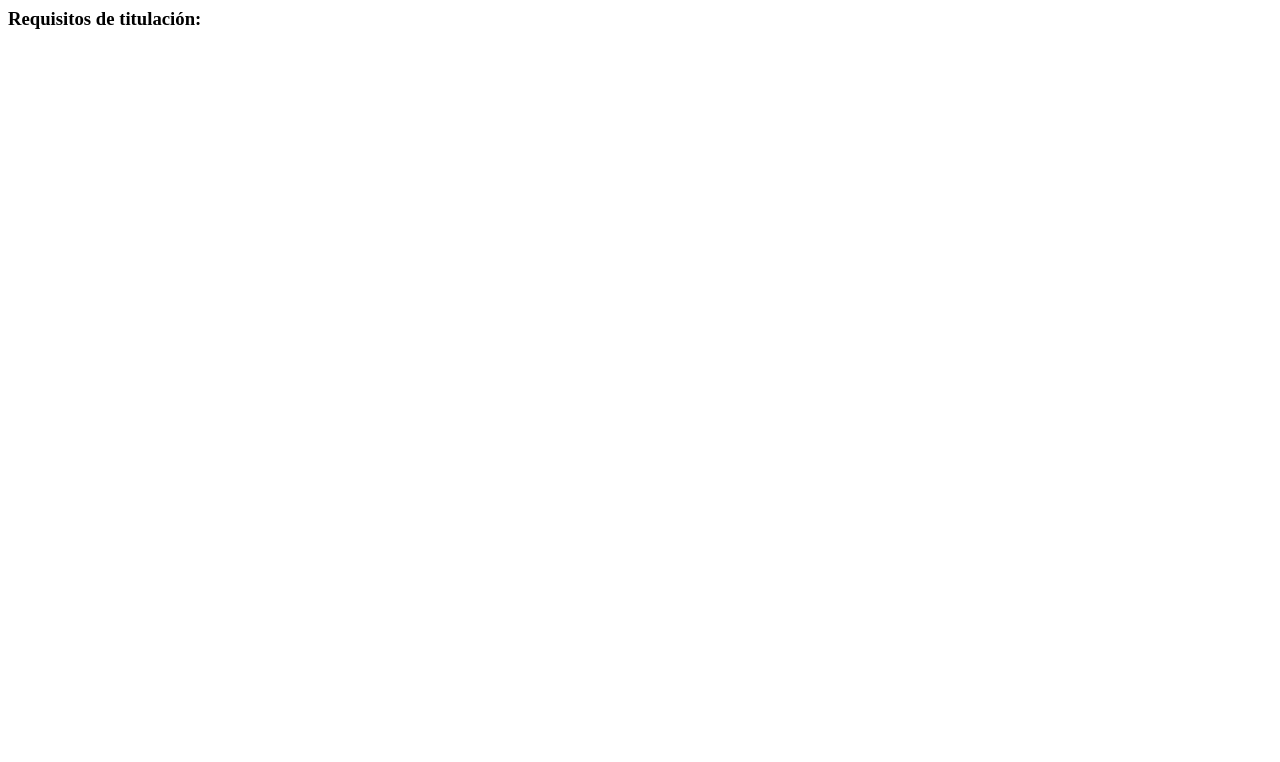
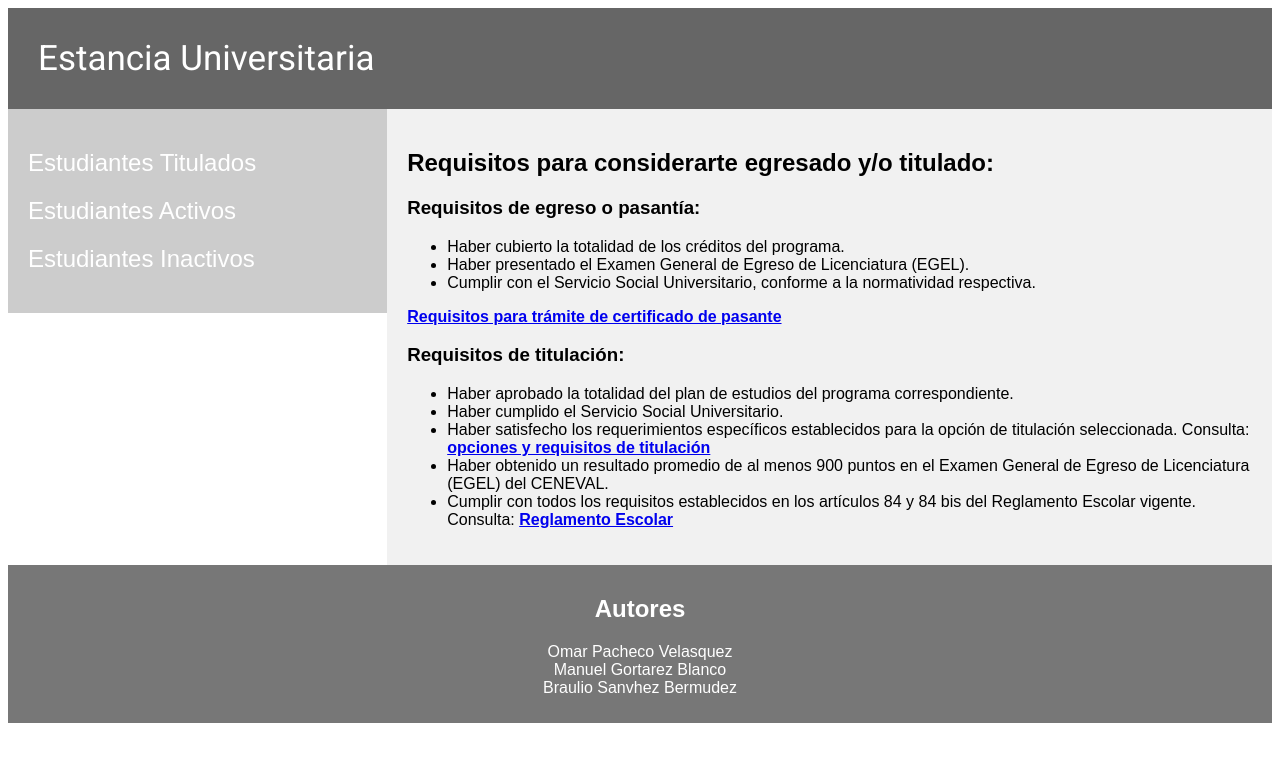
Before and after one commit to omarpach/LCC-en-numeros, a plain HTML site: page egreso.html in a window 1280 px wide. Drawn offline with Linux system fonts and the light colour scheme.

Commit message:
final commit

```diff
--- a/css/style.css
+++ b/css/style.css
@@ -8,8 +8,8 @@ body {
 
 /* Style the header */
 #encabezado {
-  /*display: flex;*/
-  /*flex-wrap: wrap;*/
+  display: flex;
+  flex-wrap: wrap;
   background-color: #666;
   padding: 30px;
   text-align: center;
@@ -65,11 +65,6 @@ footer ul {
   background-color: rgb(241, 241, 241);
 }
 
-/*section {*/
-/*  display: flex;*/
-/*  flex-direction: row;*/
-/*}*/
-
 /* Clear floats after the columns */
 section::after {
   content: "";
--- a/egreso.html
+++ b/egreso.html
@@ -1 +1,84 @@
+<!DOCTYPE html>
+<html lang="en">
+
+<head>
+  <title>LCC en Numeros</title>
+  <meta charset="utf-8">
+  <meta name="viewport" content="width=device-width, initial-scale=1">
+  <link rel="stylesheet" href="css/style.css">
+  <link rel="icon" type="image-x/icon" href="images/favicon.ico">
+  <link rel="preconnect" href="https://fonts.googleapis.com">
+  <link rel="preconnect" href="https://fonts.gstatic.com" crossorigin>
+  <link href="https://fonts.googleapis.com/css2?family=Roboto:ital,wght@0,100..900;1,100..900&display=swap"
+    rel="stylesheet">
+</head>
+
+<!-- Esta página enlista los requisitos los cuales un estudiante puede considerarse egresado o titulado. -->
+
+<body>
+  <!-- Seccion del encabezado -->
+  <header id="encabezado">
+    <div id="nombre-pagina">
+      Estancia Universitaria
+    </div>
+  </header>
+
+  <!-- Contenido al centro de la pagina -->
+  <section>
+    <!-- Menu lateral -->
+    <nav id="sidebar">
+      <!-- Links relacionados -->
+      <ul>
+        <li><a class="page-link" href="/index.html">Estudiantes Titulados</a></li>
+        <li><a class="page-link" href="/egreso.html">Estudiantes Activos</a></li>
+        <li><a class="page-link" href="/inactivos.html">Estudiantes Inactivos</a></li>
+      </ul>
+    </nav>
+
+    <!-- Seccion del contenido del articulo -->
+    <article class="articulo">
+      <h2>Requisitos para considerarte egresado y/o titulado:</h2>
+
+      <div>
+        <h3><strong>Requisitos de egreso o pasantía:</strong></h3>
+        <ul>
+          <li>Haber cubierto la totalidad de los créditos del programa.</li>
+          <li>Haber presentado el Examen General de Egreso de Licenciatura (EGEL).</li>
+          <li>Cumplir con el Servicio Social Universitario, conforme a la normatividad respectiva.</li>
+        </ul>
+        <p><strong><a href="https://serviciosescolares.unison.mx/certificado-de-estudios/" target="_blank"
+              rel="noopener noreferrer">Requisitos para trámite de certificado de pasante</a></strong></p>
+      </div>
+      <div>
+        <div>
           <h3><strong>Requisitos de titulación:&nbsp;</strong></h3>
+          <ul>
+            <li>Haber aprobado la totalidad del plan de estudios del programa correspondiente.</li>
+            <li>Haber cumplido el Servicio Social Universitario.</li>
+            <li>Haber satisfecho los requerimientos específicos establecidos para la opción de titulación seleccionada.
+              Consulta: <a href="https://serviciosescolares.unison.mx/titulacion/" target="_blank"
+                rel="noopener noreferrer"><strong>opciones y requisitos de titulación</strong></a></li>
+            <li>Haber obtenido un resultado promedio de al menos 900 puntos en el Examen General de Egreso de
+              Licenciatura (EGEL) del CENEVAL.</li>
+            <li>Cumplir con todos los requisitos establecidos en los artículos 84 y 84 bis del Reglamento Escolar
+              vigente. Consulta: <strong><a
+                  href="https://www.unison.mx/institucional/marconormativo/reglamentosescolares/ReglamentoEscolar2017/"
+                  target="_blank" rel="noopener noreferrer">Reglamento Escolar</a></strong></li>
+          </ul>
+        </div>
+    </article>
+  </section>
+
+  <!-- Pie de pagina -->
+  <footer>
+    <h2>Autores</h2>
+    <ul>
+      <li>Omar Pacheco Velasquez</li>
+      <li>Manuel Gortarez Blanco</li>
+      <li>Braulio Sanvhez Bermudez</li>
+    </ul>
+  </footer>
+
+</body>
+
+</html>
```
Also changed, not shown: inactivos.html (+2 -5 lines), index.html (+0 -3 lines), titulados.html (deleted, +0 -28 lines), 1 other file.
